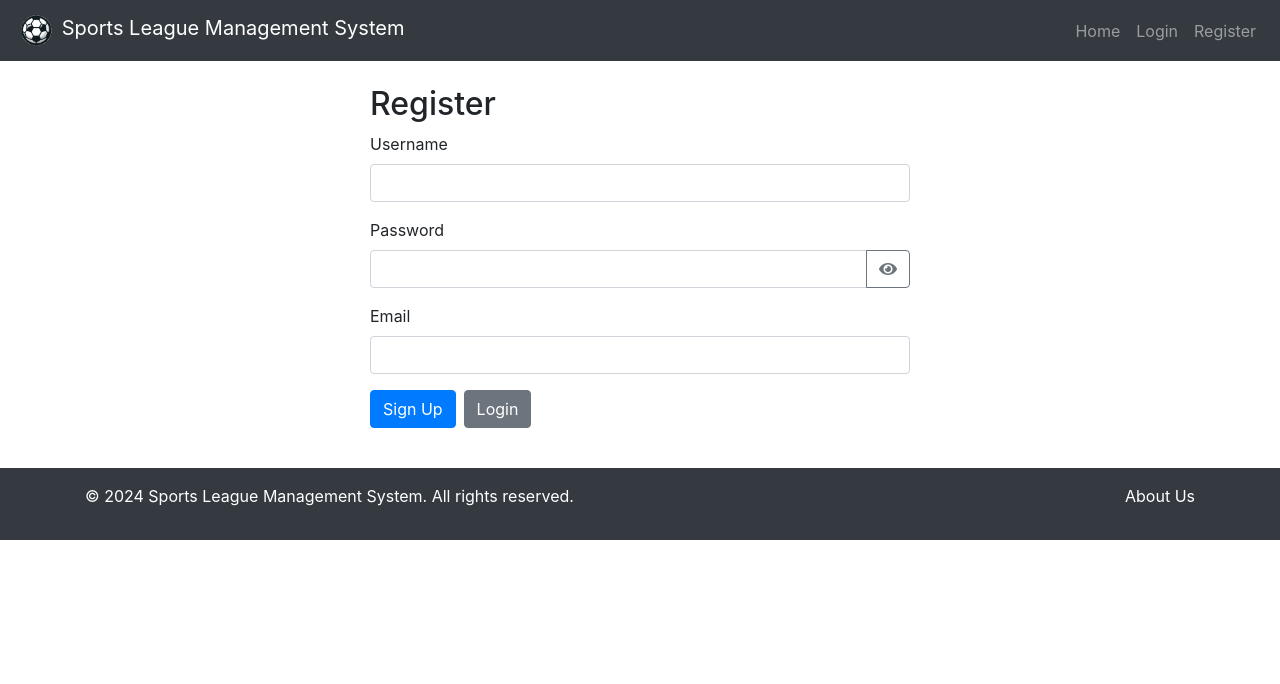
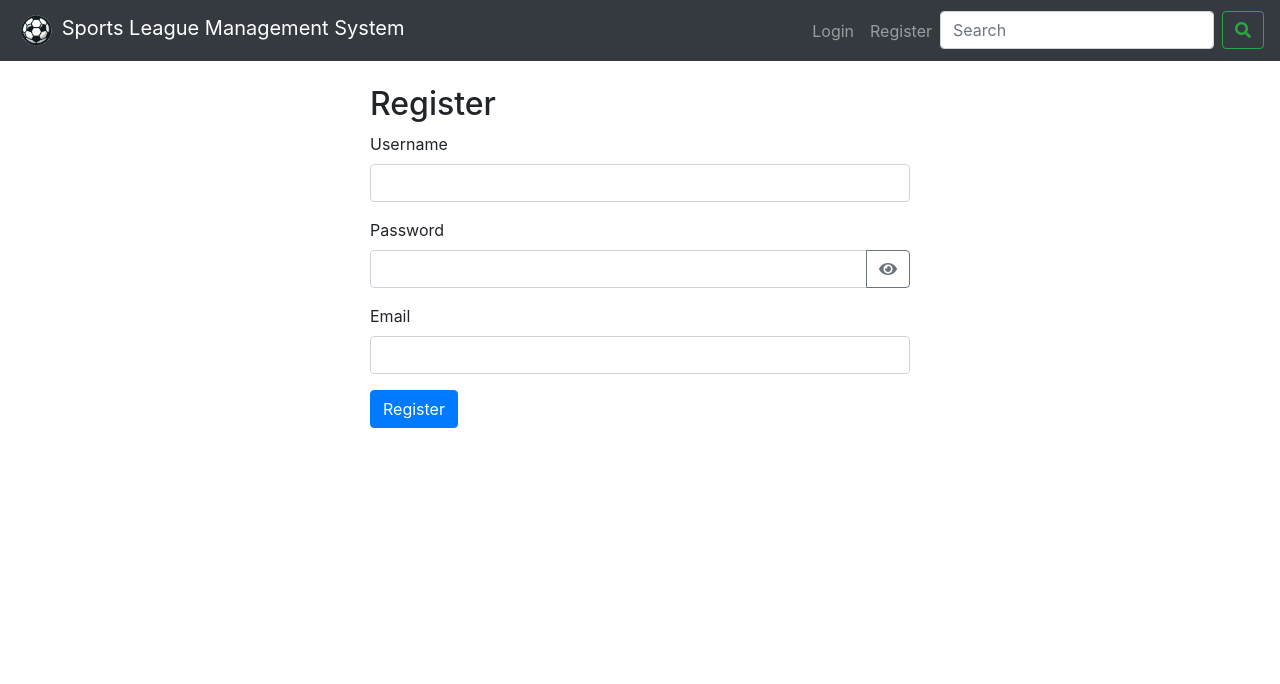
Before and after one commit to kaimg/Sports-League-Management-System, a Flask app: page /register in a window 1280 px wide. Shown: the top 684 px of the page. Run offline with Flask 3, Linux system fonts and the light colour scheme; some libraries are stand-ins or nearby versions.

Commit message:
Add search bar to header
1. Delete base.html and migrate stuff to layout.html

```diff
--- a/templates/base.html
+++ /dev/null
@@ -1,68 +0,0 @@
-<!DOCTYPE html>
-<html lang="en">
-<head>
-    <meta charset="UTF-8">
-    <meta name="viewport" content="width=device-width, initial-scale=1.0">
-    <title>Sports League Management System</title>
-    <link rel="stylesheet" href="https://stackpath.bootstrapcdn.com/bootstrap/4.5.2/css/bootstrap.min.css">
-    <link rel="stylesheet" href="https://cdnjs.cloudflare.com/ajax/libs/font-awesome/5.15.3/css/all.min.css">
-    <link rel="icon" href="{{ url_for('static', filename='images/icon.png') }}" type="image/png">
-    <link rel="icon" href="{{ url_for('static', filename='images/favicon.png') }}" type="image/x-icon">
-    </head>
-</head>
-<body>
-    <nav class="navbar navbar-expand-lg navbar-dark bg-dark">
-        <a class="navbar-brand" href="{{ url_for('landing') }}">
-            <img src="{{ url_for('static', filename='images/icon.png') }}" width="40" class="d-inline-block align-top" alt="">
-            Sports League Management System
-        </a>
-        <button class="navbar-toggler" type="button" data-toggle="collapse" data-target="#navbarNav" aria-controls="navbarNav" aria-expanded="false" aria-label="Toggle navigation">
-            <span class="navbar-toggler-icon"></span>
-        </button>
-        <div class="collapse navbar-collapse" id="navbarNav">
-            <ul class="navbar-nav ml-auto">
-                <li class="nav-item">
-                    <a class="nav-link" href="{{ url_for('landing') }}">Home</a>
-                </li>
-                <li class="nav-item">
-                    <a class="nav-link" href="{{ url_for('login') }}">Login</a>
-                </li>
-                <li class="nav-item">
-                    <a class="nav-link" href="{{ url_for('register') }}">Register</a>
-                </li>
-            </ul>
-        </div>
-    </nav>
-    <div class="container mt-4">
-        {% with messages = get_flashed_messages(with_categories=true) %}
-            {% if messages %}
-                <div class="alert alert-dismissible fade show mt-4">
-                    {% for category, message in messages %}
-                        <div class="alert alert-{{ category }} alert-dismissible fade show" role="alert">
-                            {{ message }}
-                            <button type="button" class="close" data-dismiss="alert" aria-label="Close">
-                                <span aria-hidden="true">&times;</span>
-                            </button>
-                        </div>
-                    {% endfor %}
-                </div>
-            {% endif %}
-        {% endwith %}
-        {% block content %}{% endblock %}
-    </div>
-    <footer class="bg-dark text-white mt-4 py-3">
-        <div class="container">
-            <div class="row">
-                <div class="col-md-6">
-                    <p>&copy; 2024 Sports League Management System. All rights reserved.</p>
-                </div>
-                <div class="col-md-6 text-right">
-                    <a href="{{ url_for('about') }}" class="text-white">About Us</a>
-                </div>
-            </div>
-        </div>
-    </footer>
-    <script src="https://code.jquery.com/jquery-3.5.1.slim.min.js"></script>
-    <script src="https://cdn.jsdelivr.net/npm/bootstrap@4.5.2/dist/js/bootstrap.bundle.min.js"></script>
-</body>
-</html>
--- a/templates/landing.html
+++ b/templates/landing.html
@@ -1,4 +1,4 @@
-{% extends "base.html" %}
+{% extends "layout.html" %}
 {% block content %}
 <div class="jumbotron">
     <h1 class="display-4">Welcome to the Sports League Management System</h1>
--- a/templates/layout.html
+++ b/templates/layout.html
@@ -34,10 +34,13 @@
                     <li class="nav-item">
                         <a class="nav-link" href="{{ url_for('register') }}">Register</a>
                     </li>
-                    <li class="nav-item">
-                        <a class="nav-link" href="{{ url_for('about') }}">About Us</a>
-                    </li>
                 {% endif %}
+                <li class="nav-item">
+                    <form class="form-inline my-2 my-lg-0" method="POST" action="{{ url_for('search') }}">
+                        <input class="form-control mr-sm-2" type="search" placeholder="Search" aria-label="Search" name="query" required>
+                        <button class="btn btn-outline-success my-2 my-sm-0" type="submit"><i class="fa fa-search"></i></button>
+                    </form>
+                </li>
             </ul>
         </div>
     </nav>
--- a/templates/profile.html
+++ b/templates/profile.html
@@ -1,4 +1,4 @@
-{% extends "base.html" %}
+{% extends "layout.html" %}
 {% block content %}
 <div class="row justify-content-center">
     <div class="col-md-6">
--- a/templates/register.html
+++ b/templates/register.html
@@ -1,4 +1,5 @@
-{% extends "base.html" %}
+{% extends "layout.html" %}
+{% block title %}Register - Sports League Management{% endblock %}
 {% block content %}
 <div class="row justify-content-center">
     <div class="col-md-6">
@@ -23,10 +24,7 @@
                 <label for="email">Email</label>
                 <input type="email" name="email" class="form-control" required>
             </div>
-            <div class="form-group d-flex justify-content-start">
-                <button type="submit" class="btn btn-primary">Sign Up</button>
-                <a href="{{ url_for('login') }}" class="btn btn-secondary ml-2">Login</a>
-            </div>
+            <button type="submit" class="btn btn-primary">Register</button>
         </form>
     </div>
 </div>
```
Also changed, not shown: templates/login.html (+4 -3 lines), 1 other file.
